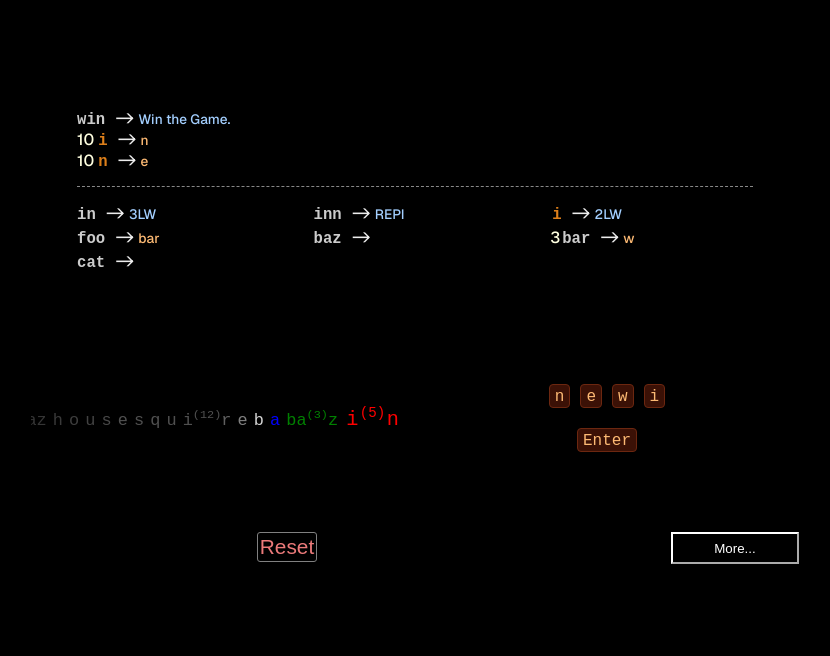
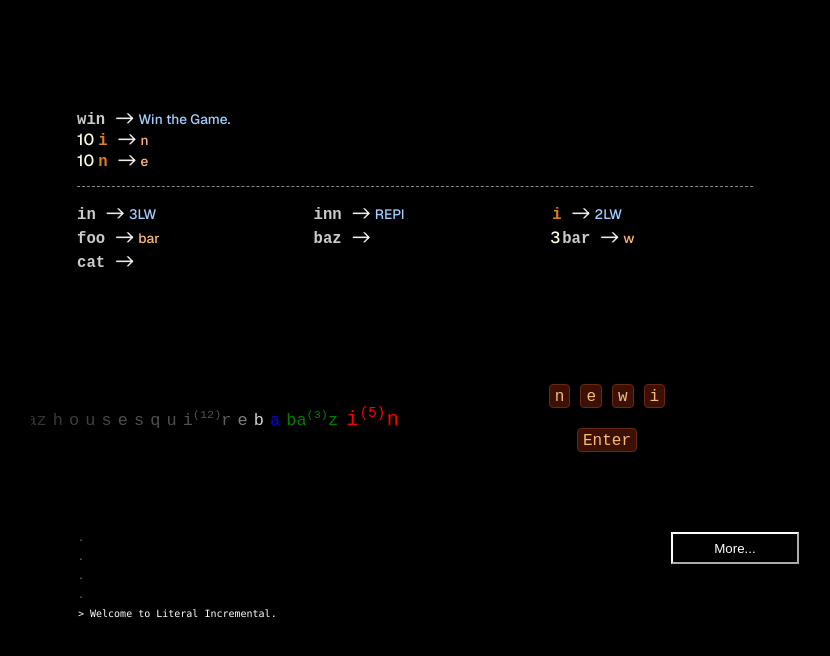
Before and after one commit to pyb/literal-incremental, a Next.js app: page / in a window 1280 px wide. Shown: the top 656 px of the page, without its empty margins (225-1055 px from the left). Built offline with nearby package versions, Linux system fonts and the light colour scheme.

Commit message:
Reinstated a Log component (no content yet)

```diff
--- /dev/null
+++ b/src/app/UI/Log.tsx
@@ -0,0 +1,34 @@
+import {GameState, LogItem} from "game/gameTypes"
+import styles from "css/log.module.css"
+
+// Utility function
+ export const addLog = (message: string) => {
+    return ((gs:GameState) => {
+      gs.log.splice(0, 1) // remove first
+      const logItem:LogItem = {
+        text: message,
+        key:gs.logKey
+      }
+      gs.logKey += 1;
+      gs.log.push(logItem);
+    });
+  }
+
+
+interface Props {
+    log: Array<LogItem>;
+};
+
+// Log area a la Paperclips
+const Log = ({ log }: Props) => {
+    const l = log.length;
+    return (
+        <ul className={styles.log}>
+            {log.slice(0, l - 1).map(
+                (logItem: LogItem) => <li key={logItem.key}><span>&nbsp;.&nbsp;</span><span>{logItem.text}</span></li>
+            )}
+            <li className={styles.lastLog} key={log[l-1]?.key}><span>&nbsp;&gt;&nbsp;</span><span>{log[l-1]?.text}</span></li>
+        </ul>);
+}
+
+export default Log;
--- a/src/app/UI/Main.tsx
+++ b/src/app/UI/Main.tsx
@@ -9,12 +9,13 @@ import styles from "css/game.module.css"
 import Dict from "UI/Dict"
 import Keyboard from "UI/Keyboard"
 import StreamComponent from "UI/Stream"
-import GameData from "game/gameData"
+import * as GameData from "game/gameData"
 import * as Types from "game/gameTypes"
 import {KeyStatus, KeyMode, GameState} from "game/gameTypes"
 import * as Game from "game/game"
 import * as KH from "game/keyboardHandling"
 import RCScout from "UI/RCScout";
+import Log from "./Log"
 import UIData from "./uiData";
 import { load, save } from "game/persist";
 
@@ -174,7 +175,7 @@ const GameMain = () => {
             </div>
             <div className={styles.gameFooter}>
                 <Footer items={[
-                    ///<Log key={0} log={GS.log}></Log>,
+                    <Log key={0} log={GS.log} />,
                     <button key={1} className={styles.reset} onClick={resetCallback}>Reset</button>,
                     <RCScout key={2} />,
                     <Debug key={3}
--- /dev/null
+++ b/src/app/css/log.module.css
@@ -0,0 +1,15 @@
+.log {
+    min-width: 25vw;
+    font-size: x-small;
+    font-family: "Lucida Sans Typewriter", "Lucida Console", Monaco, "Bitstream Vera Sans Mono", monospace;
+    background-color: black;
+    color: grey;
+    text-align: left;
+    list-style-type:none;
+    margin-left: 8%;
+    /* background-color: #0a0a0a; */
+}
+
+.lastLog {
+    color: white;
+}
--- a/src/app/game/game.ts
+++ b/src/app/game/game.ts
@@ -1,6 +1,5 @@
 import {KeyStatus, KeyMode, GameState} from "game/gameTypes"
 import * as Stream from "game/streamops"
-import GameData from "game/gameData"
 import {Transform, TransformLocation, Letter} from "game/gameTypes"
 import * as Test from "test/testData"
 import UIData from "UI/uiData"
--- a/src/app/game/gameData.ts
+++ b/src/app/game/gameData.ts
@@ -1,6 +1,7 @@
 import { GameState } from "game/gameTypes";
 import * as Types from "game/gameTypes"
 import * as Test from "test/testData"
+import UIData from "UI/uiData";
 
 const keyVisibility = {
     'i': 0,
@@ -61,6 +62,15 @@ export const dict: Array<Types.Transform> = [
 
 ].map((item, id) => ({ ...item, id: id }));
 
+const welcomeMessage = "Welcome to Literal Incremental.";
+
+const log = Array<Types.LogItem>();
+for (let i = 0 ; i < UIData.logSize - 1 ; i++)
+{
+  log.push({text: "", key: i});
+}
+log.push({text: welcomeMessage, key: UIData.logSize - 1});
+
 export const initialGameState:GameState = {
     glyphs: 0,
     stream:Test.testInput,
@@ -69,11 +79,6 @@ export const initialGameState:GameState = {
     pressedKeys: new Set<string>([]),
     dict:dict,
     lastTransform: undefined,
+    log: log,
+    logKey: UIData.logSize,
 };
-
-const GameData = {
-    keyVisibility: keyVisibility,
-    initialGameState: initialGameState,
-};
-
-export default GameData;
```
Also changed, not shown: src/app/game/gameTypes.ts (+8 -0 lines).
